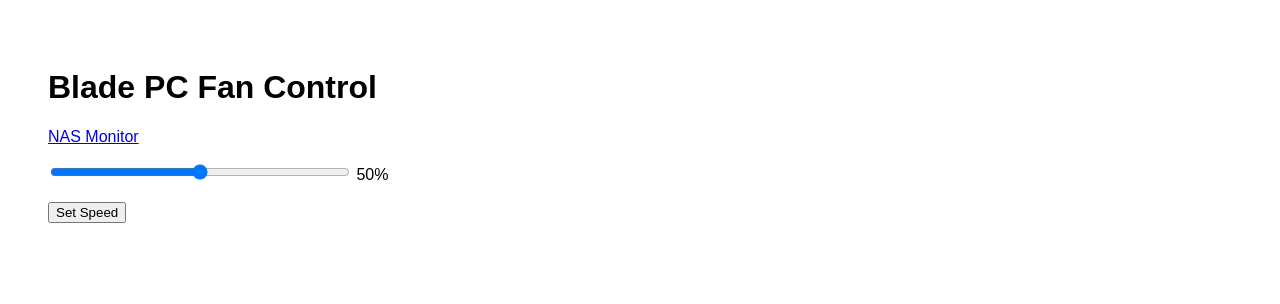
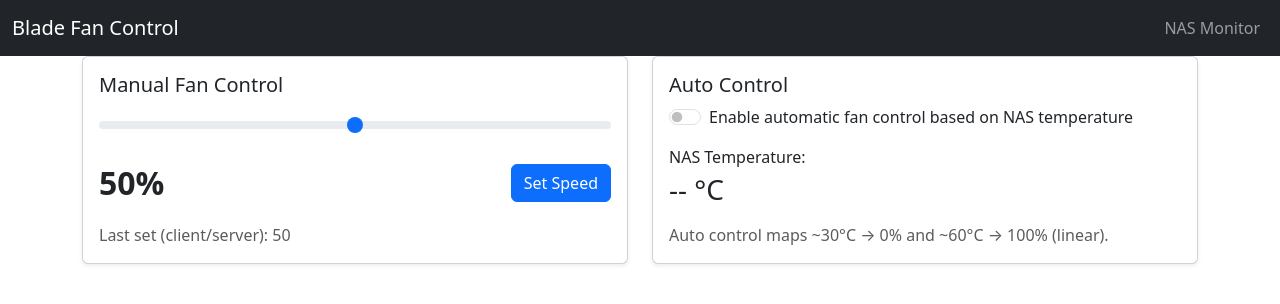
Before and after one commit to zcorio/USB-arduino-120mm-4-pin-fan-control, a Flask app: page / in a window 1280 px wide. Shown: the top 304 px of the page. Run offline with Flask 3, Linux system fonts and the light colour scheme.

Commit message:
UI: modern Bootstrap layout for index.html

```diff
--- a/templates/index.html
+++ b/templates/index.html
@@ -1,56 +1,140 @@
 <!doctype html>
-<html>
+<html lang="en">
 <head>
+  <meta charset="utf-8">
+  <meta name="viewport" content="width=device-width, initial-scale=1">
   <title>Fan Control</title>
+  <link href="https://cdn.jsdelivr.net/npm/bootstrap@5.3.2/dist/css/bootstrap.min.css" rel="stylesheet">
   <style>
-    body { font-family: sans-serif; padding: 40px; }
-    input { width: 300px; }
+    body { padding-top: 3.5rem; }
+    .slider-large { width: 100%; }
+    .speed-value { font-size: 2rem; font-weight: 600; }
   </style>
 </head>
 <body>
 
-<h1>Blade PC Fan Control</h1>
+<nav class="navbar navbar-expand-lg navbar-dark bg-dark fixed-top">
+  <div class="container-fluid">
+    <a class="navbar-brand" href="#">Blade Fan Control</a>
+    <div class="collapse navbar-collapse">
+      <ul class="navbar-nav ms-auto">
+        <li class="nav-item"><a class="nav-link" href="http://192.168.50.83:5000/" target="_blank" rel="noopener">NAS Monitor</a></li>
+      </ul>
+    </div>
+  </div>
+</nav>
 
-<p><a href="http://192.168.50.83:5000/" target="_blank" rel="noopener">NAS Monitor</a></p>
+<main class="container">
+  <div class="row g-4">
+    <div class="col-lg-6">
+      <div class="card shadow-sm">
+        <div class="card-body">
+          <h5 class="card-title">Manual Fan Control</h5>
+          <form method="POST" class="mt-3">
+            <div class="mb-3">
+              <input id="speedRange" class="form-range slider-large" type="range" min="0" max="100" name="speed" value="50">
+            </div>
+            <div class="d-flex align-items-center justify-content-between mb-3">
+              <div class="speed-value"><span id="speedOutput">50</span>%</div>
+              <button class="btn btn-primary" type="submit">Set Speed</button>
+            </div>
+            <div class="text-muted">Last set (client/server): <span id="lastSet">-</span></div>
+          </form>
+        </div>
+      </div>
+    </div>
 
-<form method="POST">
-  <input id="speedRange" type="range" min="0" max="100" name="speed" value="50">
-  <output id="speedOutput">50</output>%
-  <br><br>
-  <button type="submit">Set Speed</button>
-</form>
+    <div class="col-lg-6">
+      <div class="card shadow-sm">
+        <div class="card-body">
+          <h5 class="card-title">Auto Control</h5>
+          <div class="form-check form-switch mb-3">
+            <input class="form-check-input" type="checkbox" id="autoToggle">
+            <label class="form-check-label" for="autoToggle">Enable automatic fan control based on NAS temperature</label>
+          </div>
+          <p class="mb-1">NAS Temperature:</p>
+          <h3><span id="nasTemp">--</span> °C</h3>
+          <div class="mt-3 text-muted">Auto control maps ~30°C → 0% and ~60°C → 100% (linear).</div>
+        </div>
+      </div>
+    </div>
+  </div>
+</main>
 
 <script>
 document.addEventListener('DOMContentLoaded', function () {
   const slider = document.getElementById('speedRange');
   const output = document.getElementById('speedOutput');
+  const autoToggle = document.getElementById('autoToggle');
+  const nasTempEl = document.getElementById('nasTemp');
+  const lastSetEl = document.getElementById('lastSet');
 
   const stored = localStorage.getItem('fan_speed');
-  // Server-provided last speed (null or number)
-  const serverSpeed = {{ last_speed | tojson }};
+  const serverSpeed = {{ last_speed | default(none) | tojson }};
+  const serverAuto = {{ auto_enabled | default(none) | tojson }};
+  const serverTemp = {{ last_temp | default(none) | tojson }};
+
+  function setSlider(v) {
+    slider.value = v;
+    output.textContent = v;
+    lastSetEl.textContent = v;
+  }
 
   if (stored !== null) {
-    slider.value = stored;
-    output.textContent = stored;
+    setSlider(stored);
   } else if (serverSpeed !== null) {
-    slider.value = serverSpeed;
-    output.textContent = serverSpeed;
+    setSlider(serverSpeed);
     localStorage.setItem('fan_speed', serverSpeed);
   } else {
-    output.textContent = slider.value;
+    setSlider(slider.value);
   }
+
+  if (serverAuto) {
+    autoToggle.checked = true;
+    slider.disabled = true;
+    document.querySelector('button[type=submit]').disabled = true;
+  }
+  if (serverTemp !== null) nasTempEl.textContent = serverTemp;
 
   slider.addEventListener('input', function () {
     output.textContent = this.value;
     localStorage.setItem('fan_speed', this.value);
   });
 
-  // Ensure value is saved on submit as well
+  autoToggle.addEventListener('change', function () {
+    const enabled = this.checked;
+    fetch('/auto_toggle', {
+      method: 'POST',
+      headers: {'Content-Type':'application/json'},
+      body: JSON.stringify({enabled})
+    }).then(r => r.json()).then(data => {
+      slider.disabled = data.auto_enabled;
+      document.querySelector('button[type=submit]').disabled = data.auto_enabled;
+    }).catch(() => { this.checked = !enabled; });
+  });
+
+  // Poll status endpoint to update NAS temp and auto state
+  setInterval(function () {
+    fetch('/status').then(r => r.json()).then(s => {
+      if (s.last_temp !== null) nasTempEl.textContent = s.last_temp;
+      if (s.auto_enabled !== undefined) {
+        autoToggle.checked = s.auto_enabled;
+        slider.disabled = s.auto_enabled;
+        document.querySelector('button[type=submit]').disabled = s.auto_enabled;
+      }
+      if (s.last_speed !== null && localStorage.getItem('fan_speed') === null) {
+        setSlider(s.last_speed);
+      }
+    }).catch(() => {});
+  }, 5000);
+
+  // persist on submit
   document.querySelector('form').addEventListener('submit', function () {
     localStorage.setItem('fan_speed', slider.value);
   });
 });
 </script>
 
+<script src="https://cdn.jsdelivr.net/npm/bootstrap@5.3.2/dist/js/bootstrap.bundle.min.js"></script>
 </body>
 </html>
```
